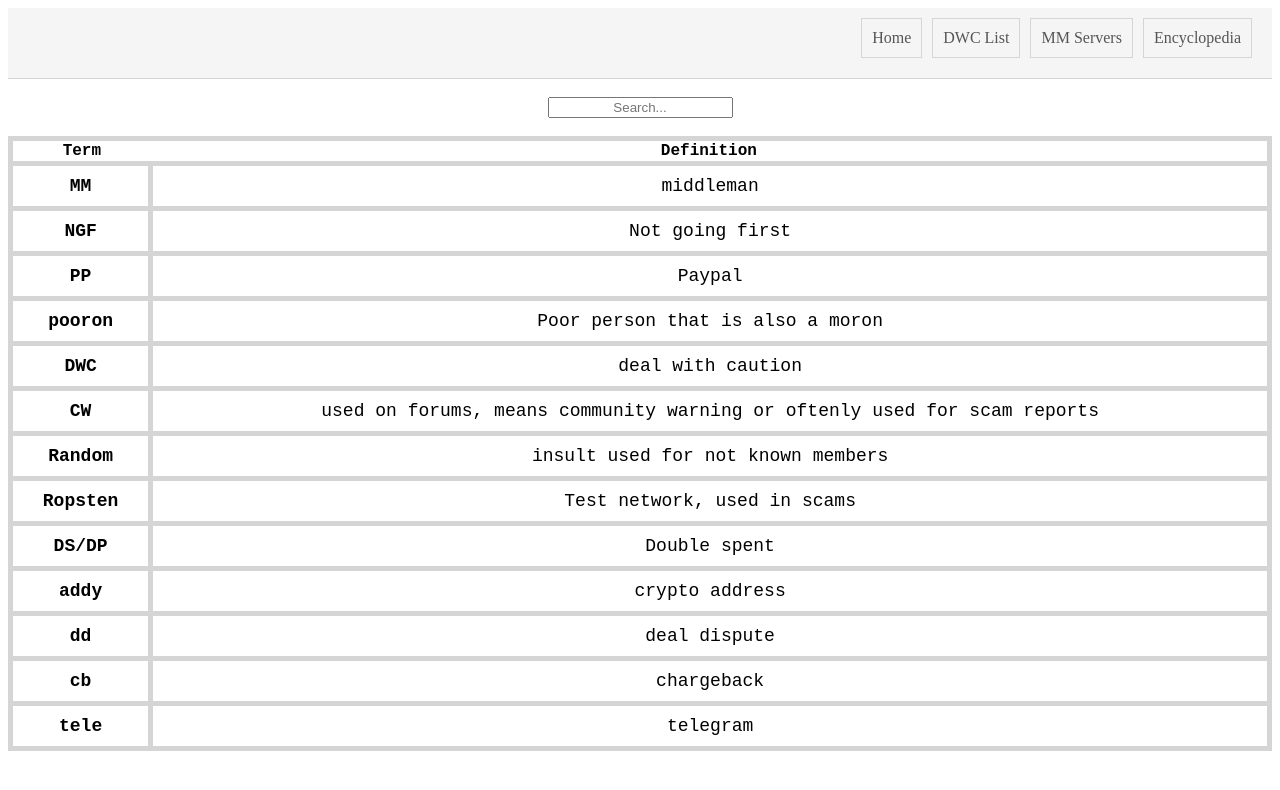
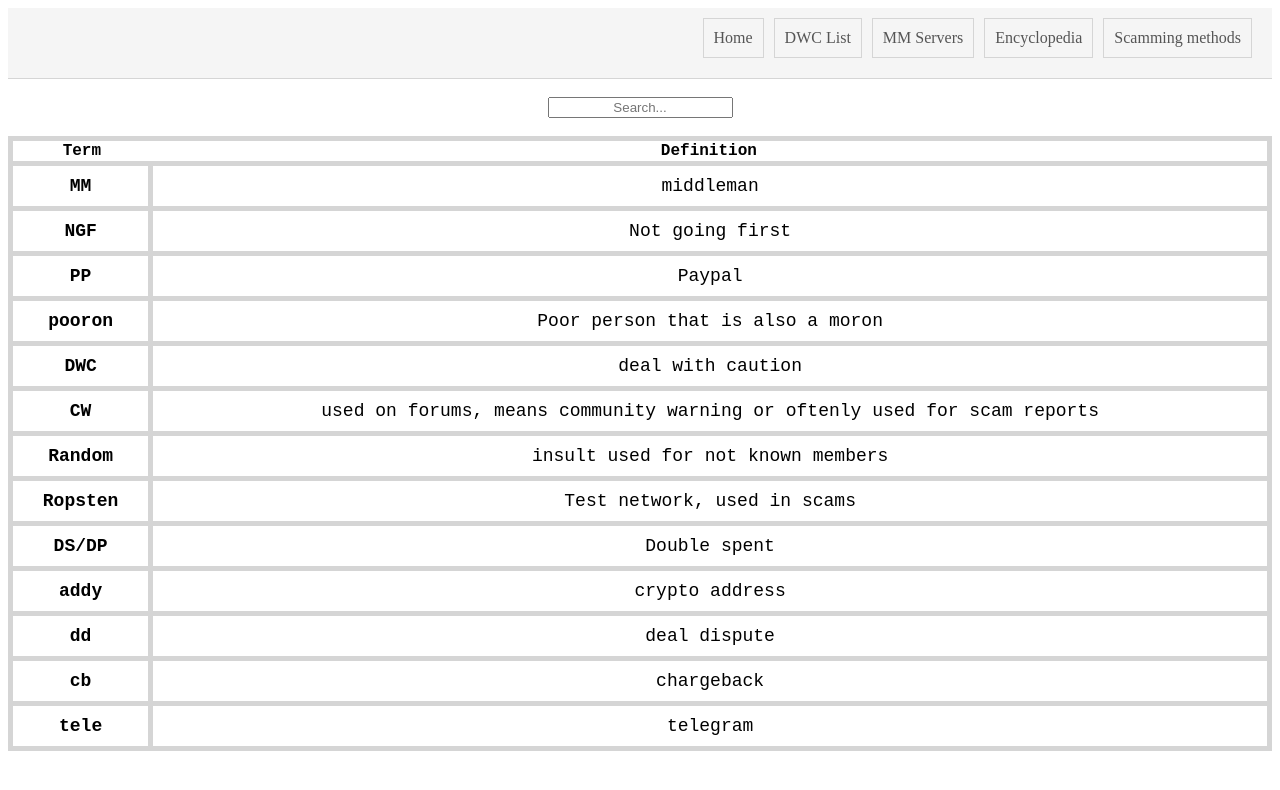
Before and after one commit to FancySpirits/shidposter.github.io, a plain HTML site: page ency.html in a window 1280 px wide. Drawn offline with Linux system fonts and the light colour scheme.

Commit message:
Update ency.html

```diff
--- a/ency.html
+++ b/ency.html
@@ -115,6 +115,7 @@
 
 <body>
     <div id="navbar">
+        <a href="method.html">Scamming methods</a>
         <a href="ency.html">Encyclopedia</a>
         <a href="mm.html">MM Servers</a>
         <a href="dwc.html">DWC List</a>
```
